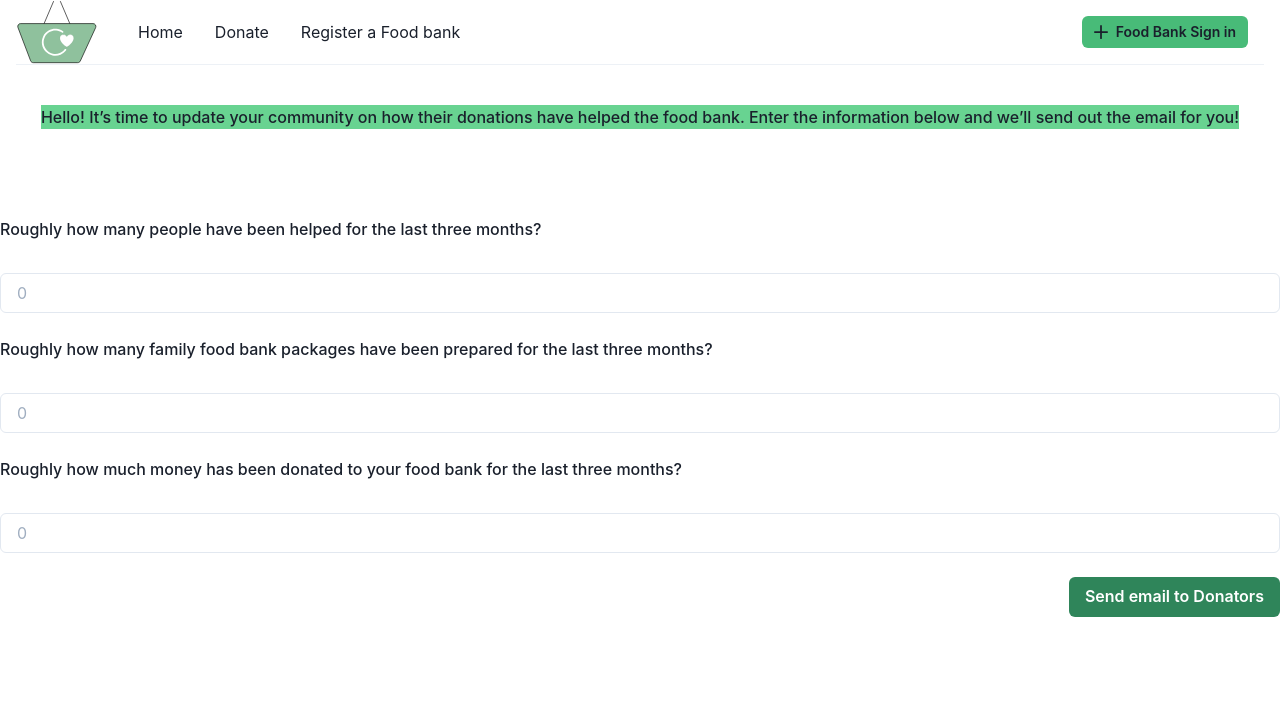
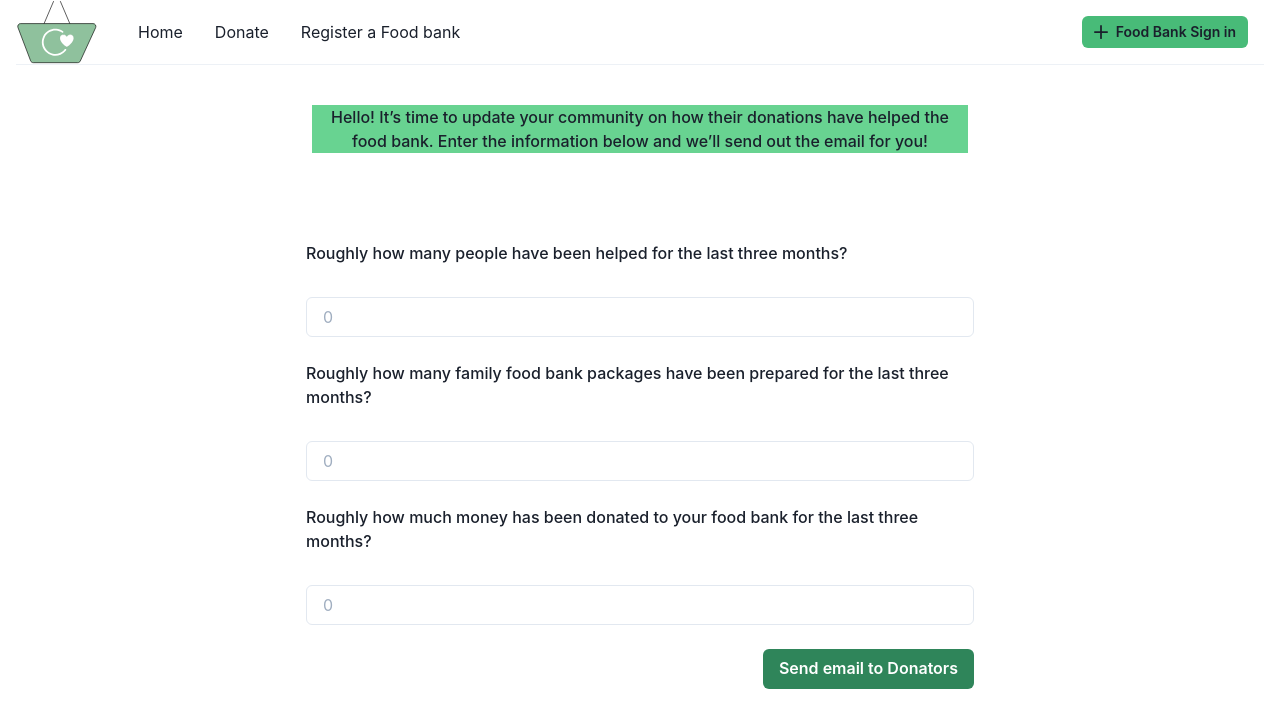
Before and after one commit to azy2k9/fund-my-foodbank, a Next.js app: page /feed-back-form in a window 1280 px wide. Shown: the top 728 px of the page. Built offline with nearby package versions, Linux system fonts and the light colour scheme.

Commit message:
Updated layout for form

```diff
--- a/pages/donation.tsx
+++ b/pages/donation.tsx
@@ -1,9 +1,12 @@
 import DonationForm from './components/donationform';
 import {NextPage} from "next";
+import {Container} from "@chakra-ui/react";
 
 const Donation: NextPage = () => {
     return (
-        <DonationForm></DonationForm>
+        <Container maxWidth={700}>
+            <DonationForm></DonationForm>
+        </Container>
     )
 };
 
--- a/pages/feed-back-form.tsx
+++ b/pages/feed-back-form.tsx
@@ -1,10 +1,11 @@
 import {Form} from "@chakra-ui/theme/components";
-import {Button, FormControl, FormLabel, Input} from "@chakra-ui/react";
+import {Button, Container, FormControl, FormLabel, Input} from "@chakra-ui/react";
 import {Flex} from "@chakra-ui/layout";
 
 
 const FeedBackForm = () => {
     return (
+        <Container maxWidth={700}>
             <FormControl as={'fieldset'} my={10}>
                 <FormLabel as={'legend'} bg={'green.300'} textAlign={'center'}>Hello! It’s time to update your community on how their donations have helped the food bank. Enter the information below and we’ll send out the email for you!</FormLabel>
                 <FormLabel mt={20}>Roughly how many people have been helped for the last three months?</FormLabel>
@@ -17,6 +18,7 @@ const FeedBackForm = () => {
                     <Button bg={'green.600'} color={'#ffff'} _hover={{background: 'green.700'}}>Send email to Donators</Button>
                 </Flex>
             </FormControl>
+        </Container>
     )
 }
 
```
Lines whose indentation alone changed are shown as unchanged.
